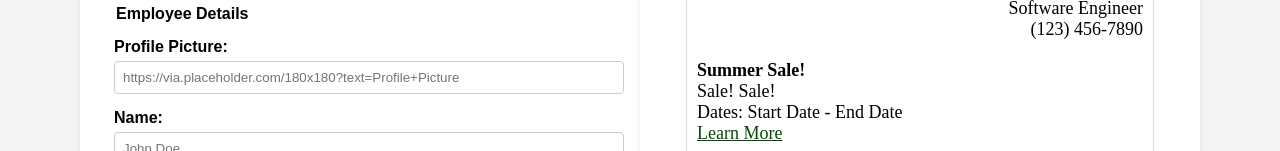
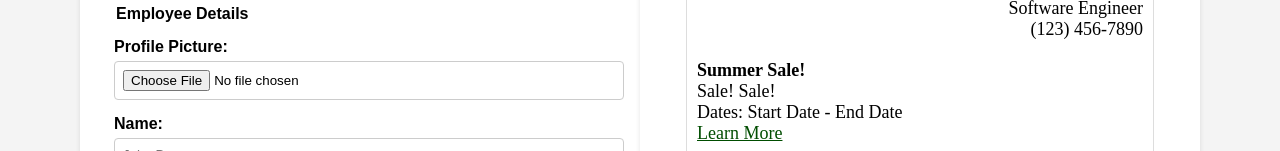
Before and after one commit to wanjibaby/email-signature-generator, a plain HTML site: page index.html in a window 1280 px wide. Shown: the part 175-326 px from the top of the page. Drawn offline with Linux system fonts and the light colour scheme.

Commit message:
Update index.html

```diff
--- a/index.html
+++ b/index.html
@@ -16,7 +16,7 @@
                     <legend>Employee Details</legend>
                     <div class="form-group">
                         <label for="profile-picture">Profile Picture:</label>
-                        <input type="url" id="pfp" placeholder="https://via.placeholder.com/180x180?text=Profile+Picture" />
+                        <input type="file" id="pfp" accept="image/*">
                     </div>
                     <div class="form-group">
                         <label for="name">Name:</label>
@@ -57,7 +57,7 @@
                     </div>
                     <div class="form-group">
                         <label for="campaignImage">Campaign Image:</label>
-                        <input type="url" id="campaignImage" placeholder="https://via.placeholder.com/300x200?text=Campaign+Image" />
+                        <input type="file" id="campaignImage" accept="image/*">
                     </div>
                 </fieldset>
 
@@ -66,7 +66,7 @@
                     <legend>Company Details</legend>
                     <div class="form-group">
                         <label for="logoUpload">Company Logo:</label>
-                        <input type="url" id="logoUpload" placeholder="https://via.placeholder.com/150x50?text=Company+Logo" />
+                        <input type="file" id="logoUpload" accept="image/*">
                     </div>
                     <div class="form-group">
                         <label for="companyAddress">Company Address:</label>
```
